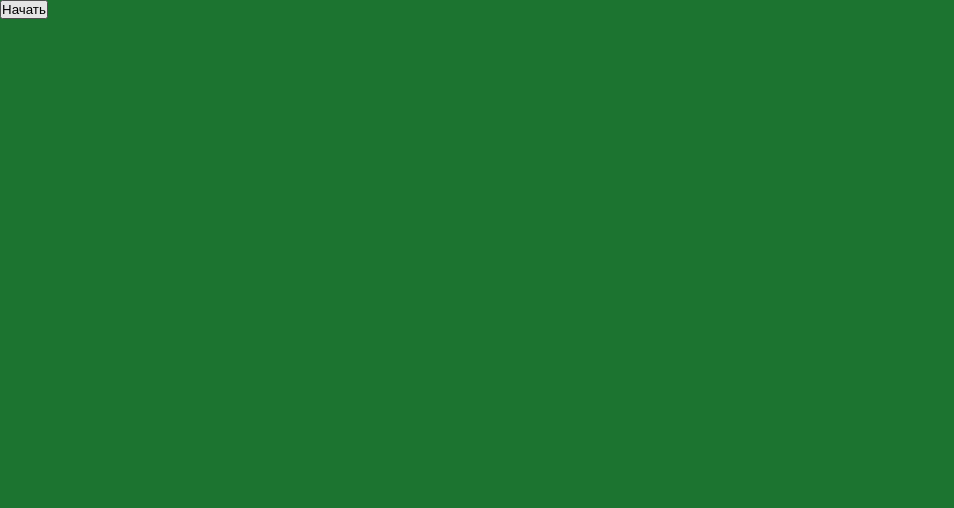
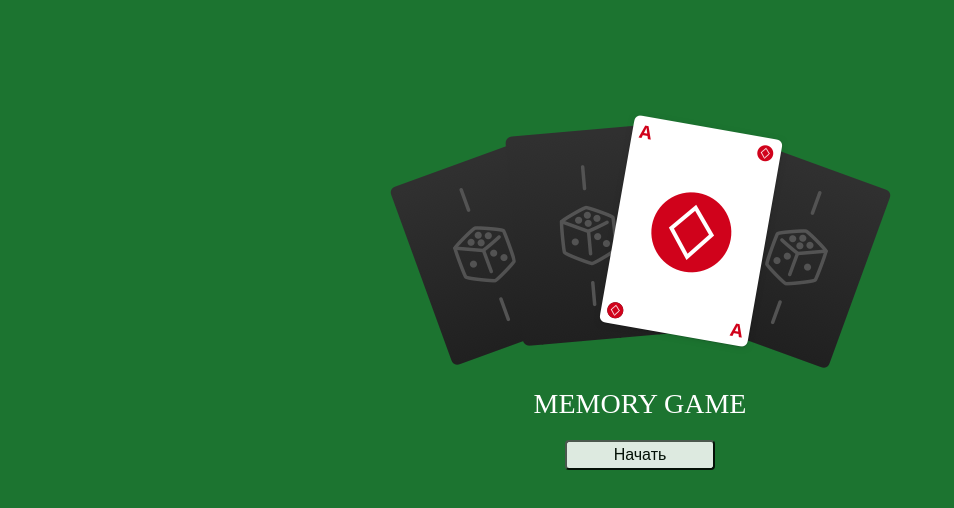
Before and after one commit to blazerius54/cards, a React (Create React App) app: page / in a window 1280 px wide. Shown: the top 508 px of the page, without its empty margins (0-954 px from the left). Built offline with nearby package versions, Linux system fonts and the light colour scheme.

Commit message:
styling, fixing bugs

```diff
--- a/src/App.css
+++ b/src/App.css
@@ -6,6 +6,18 @@
 
 body{
   background: #1C7430;
+}
+
+#root {
+
+}
+
+.App {
+  display: flex;
+  align-items: center;
+  justify-content: center;
+  min-height: 600px;
+
 }
 
 .game {
@@ -45,3 +57,34 @@ body{
   color: #FFFFFF;
   /* letter-spacing: -0.25px; */
 }
+
+.start-div {
+  display: flex;
+  flex-direction: column;
+  align-items: center;
+}
+
+.start-div * {
+  margin-bottom: 20px;
+}
+
+.start-div span {
+ color: white;
+ font-size: 28px;
+}
+
+.start-div {
+  font-family: OpenSans-Bold;
+  color: #1C7430;
+  letter-spacing: 0;
+}
+
+.start-div button {
+  font-size: 16px;
+  width: 30%;
+  opacity: 0.85;
+  background: #FFFFFF;
+  border-radius: 4px;
+  height: 30px;
+
+}
--- a/src/App.js
+++ b/src/App.js
@@ -1,6 +1,8 @@
 import React, { Component } from 'react';
 import './App.css';
 import Card from './components/card'
+import startGame from './images/other/StartGame.png'
+
 // function shuffle(array) {
 //   var currentIndex = array.length, temporaryValue, randomIndex;
 
@@ -277,9 +279,13 @@ class App extends Component {
 
   renderStartBtn () {
       return (
-        <button
-        onClick={this.startTheGame.bind(this)}
-        >Начать</button>
+        <div className='start-div'>
+          <img src={startGame}/>
+          <span>MEMORY GAME</span>
+          <button
+          onClick={this.startTheGame.bind(this)}
+          >Начать</button>
+        </div>
       )
 
   }
```
Also changed, not shown: src/images/other/StartGame.png (added).
